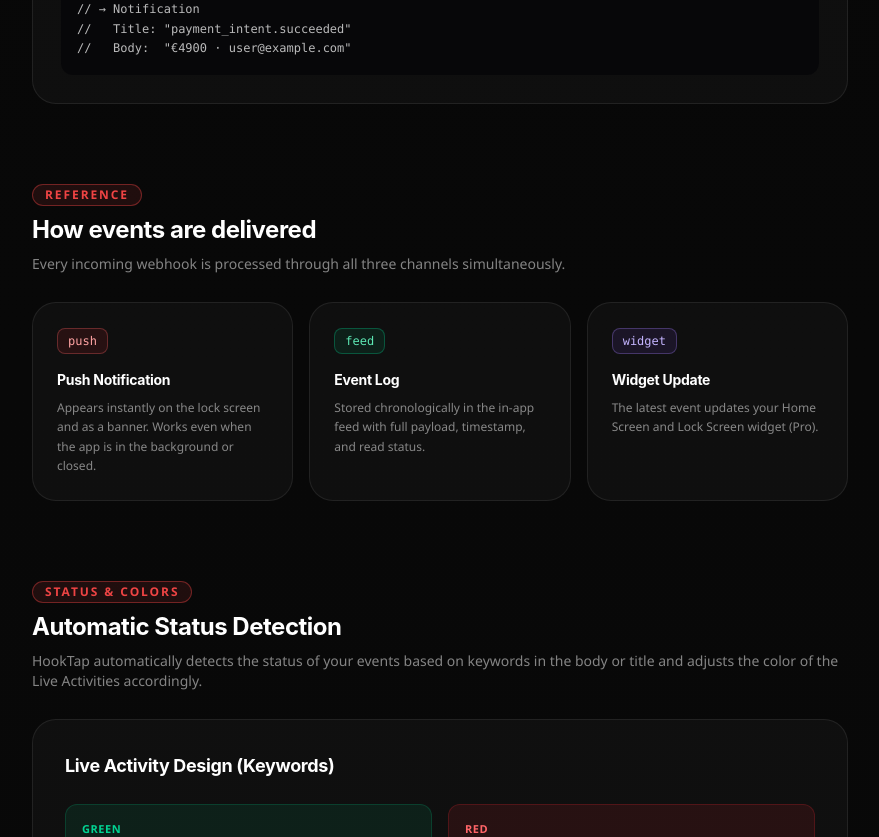
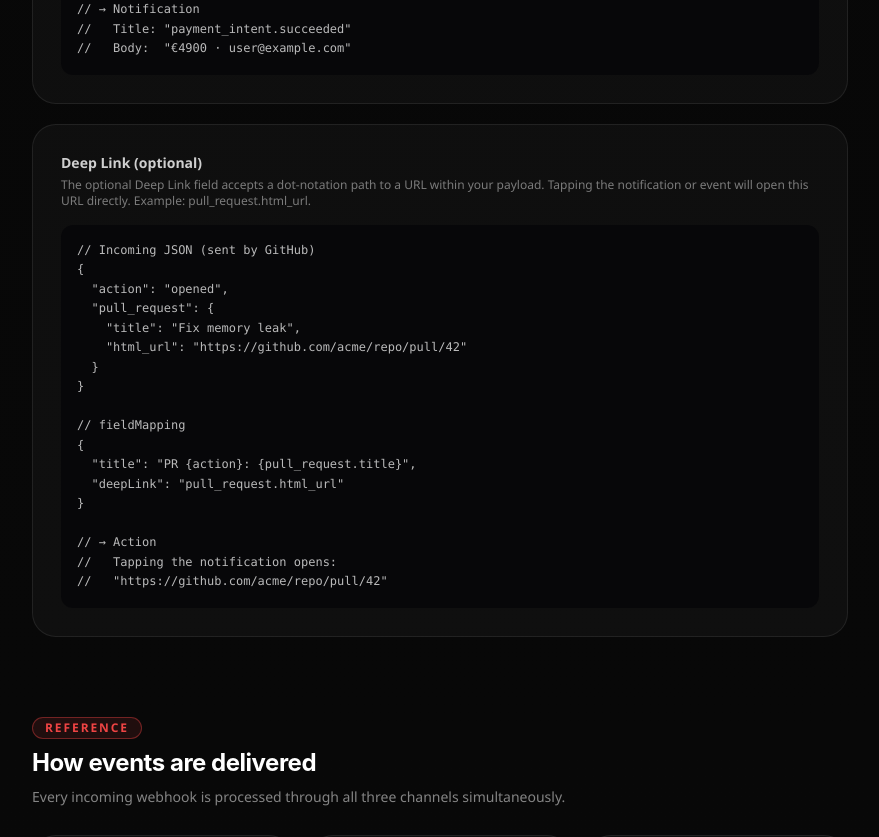
Before and after one commit to HookTap/hooktap-landing, a Next.js app: page /en/dev in a window 1280 px wide. Shown: the part 3440-4277 px from the top of the page, without its empty margins (200-1079 px from the left). Built offline with nearby package versions, Linux system fonts and the light colour scheme; no server answers.

Commit message:
developer guide update (deeplink mapping)

```diff
--- a/app/[locale]/dev/page.tsx
+++ b/app/[locale]/dev/page.tsx
@@ -116,6 +116,25 @@ const MAPPING_DEEP = `// Incoming JSON (sent by Stripe)
 // → Notification
 //   Title: "payment_intent.succeeded"
 //   Body:  "€4900 · user@example.com"`;
+
+const MAPPING_DEEPLINK = `// Incoming JSON (sent by GitHub)
+{
+  "action": "opened",
+  "pull_request": {
+    "title": "Fix memory leak",
+    "html_url": "https://github.com/acme/repo/pull/42"
+  }
+}
+
+// fieldMapping
+{
+  "title": "PR {action}: {pull_request.title}",
+  "deepLink": "pull_request.html_url"
+}
+
+// → Action
+//   Tapping the notification opens:
+//   "https://github.com/acme/repo/pull/42"`;
 
 // ── Platform icons ────────────────────────────────────────────────────────
 function AppleIcon({ className = "w-6 h-6" }: { className?: string }) {
@@ -407,6 +426,18 @@ export default function DevPage() {
                 <code>{MAPPING_DEEP}</code>
               </pre>
             </div>
+
+            {/* Deep Links */}
+            <div className="rounded-[1.5rem] p-6 md:p-7" style={{ background: "rgba(255,255,255,0.03)", border: "1px solid rgba(255,255,255,0.08)" }}>
+              <p className="text-sm font-semibold text-white/80 mb-1">{t("mapping.deepLinkTitle")}</p>
+              <p className="text-xs text-white/45 mb-4">{t("mapping.deepLinkDesc")}</p>
+              <pre
+                className="rounded-xl overflow-x-auto p-4 text-xs font-mono leading-relaxed"
+                style={{ background: "rgba(8,8,10,0.97)", color: "rgba(255,255,255,0.72)" }}
+              >
+                <code>{MAPPING_DEEPLINK}</code>
+              </pre>
+            </div>
           </div>
         </motion.section>
 
--- a/messages/de.json
+++ b/messages/de.json
@@ -433,7 +433,9 @@
       "templateTitle": "Template-Syntax",
       "templateDesc": "Schließe Pfade in {geschweifte Klammern} ein, um statischen Text, Emojis und mehrere Felder in einem String zu kombinieren.",
       "deepTitle": "Tiefe Pfade",
-      "deepDesc": "Beliebige Verschachtelungstiefe wird unterstützt – nützlich für Stripe, Grafana oder eigene Webhook-Payloads."
+      "deepDesc": "Beliebige Verschachtelungstiefe wird unterstützt – nützlich für Stripe, Grafana oder eigene Webhook-Payloads.",
+      "deepLinkTitle": "Deep-Link (optional)",
+      "deepLinkDesc": "Das optionale Deep-Link-Feld nimmt einen Dot-Notation-Pfad zu einer URL in deinem Payload entgegen. Beim Tippen auf die Benachrichtigung oder das Event wird diese URL direkt geöffnet. Beispiel: pull_request.html_url."
     },
     "nav": {
       "label": "Developer Guide"
--- a/messages/en.json
+++ b/messages/en.json
@@ -433,7 +433,9 @@
       "templateTitle": "Template syntax",
       "templateDesc": "Wrap paths in {curly braces} to combine static text, emojis, and multiple fields in one string.",
       "deepTitle": "Deep paths",
-      "deepDesc": "Any depth of nesting is supported – useful for Stripe, Grafana, or custom webhook payloads."
+      "deepDesc": "Any depth of nesting is supported – useful for Stripe, Grafana, or custom webhook payloads.",
+      "deepLinkTitle": "Deep Link (optional)",
+      "deepLinkDesc": "The optional Deep Link field accepts a dot-notation path to a URL within your payload. Tapping the notification or event will open this URL directly. Example: pull_request.html_url."
     },
     "nav": {
       "label": "Developer Guide"
```
